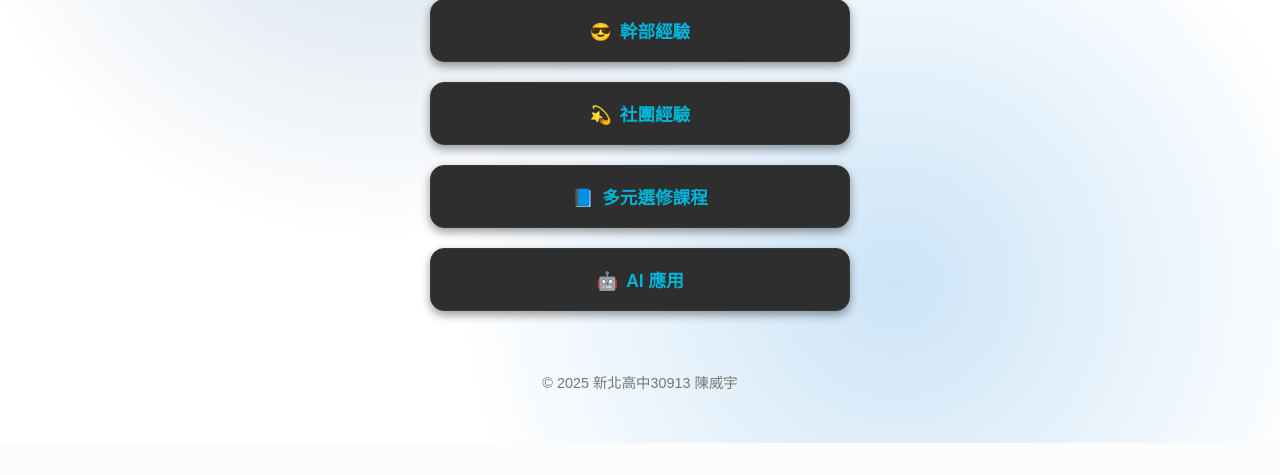
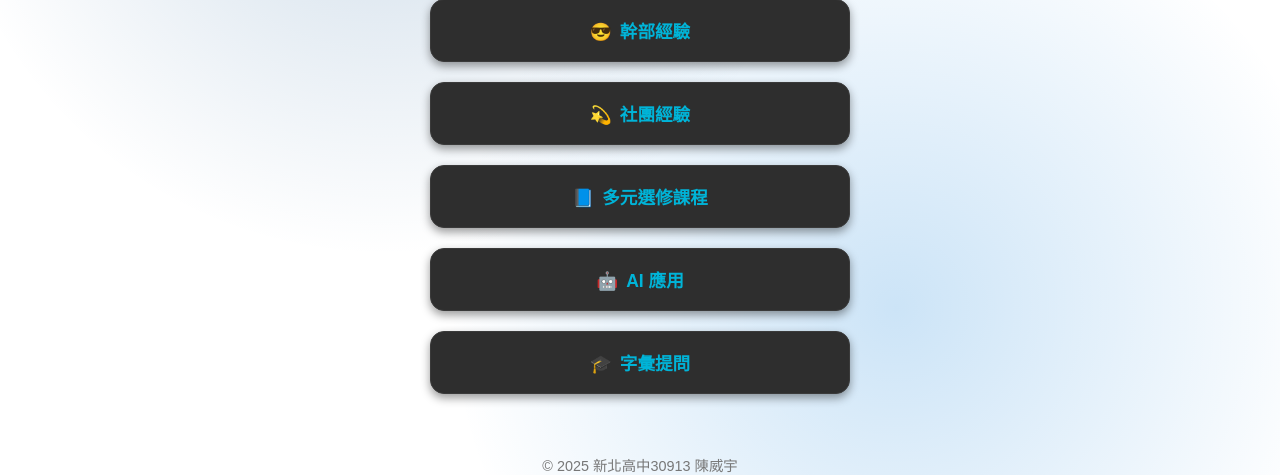
Before and after one commit to willsonchen8866/resume_NTSH, a Flask app: page / in a window 1280 px wide. Shown: the part 357-832 px from the top of the page. Before the commit the page ends 800 px from the top, so only its background shows below. Run offline with Flask 3, Linux system fonts and the light colour scheme.

Commit message:
Add link for vocabulary questions section

```diff
--- a/templates/index.html
+++ b/templates/index.html
@@ -80,6 +80,7 @@
         <a href="/club" class="btn"><span class="emoji">💫</span>社團經驗</a>
         <a href="/electives" class="btn"><span class="emoji">📘</span>多元選修課程</a>
         <a href="/ai" class="btn"><span class="emoji">🤖</span>AI 應用</a>
+        <a href="/ask" class="btn"><span class="emoji">🎓</span>字彙提問</a>
     </div>
 
     <footer>© 2025 新北高中30913 陳威宇</footer>
```
